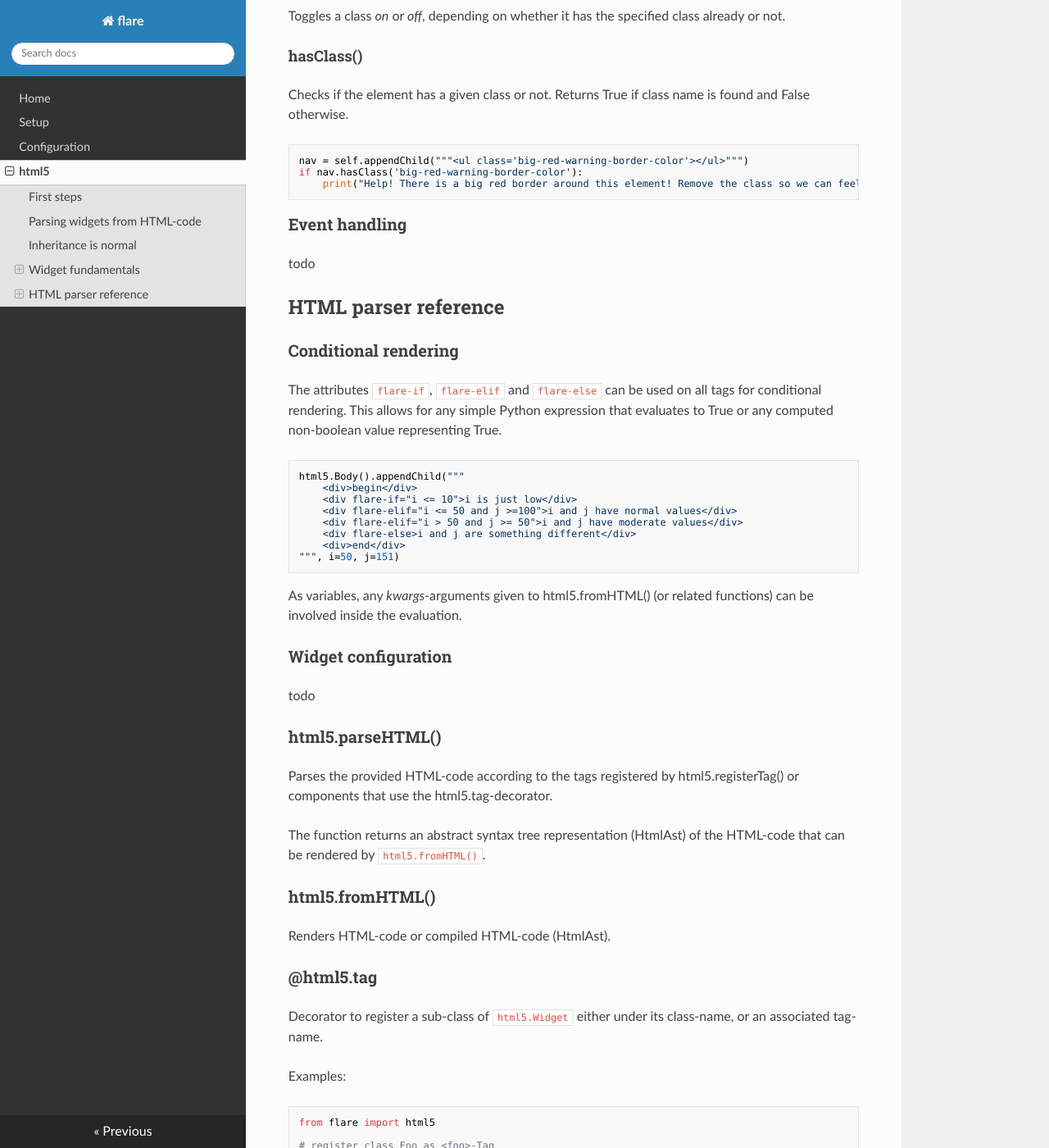
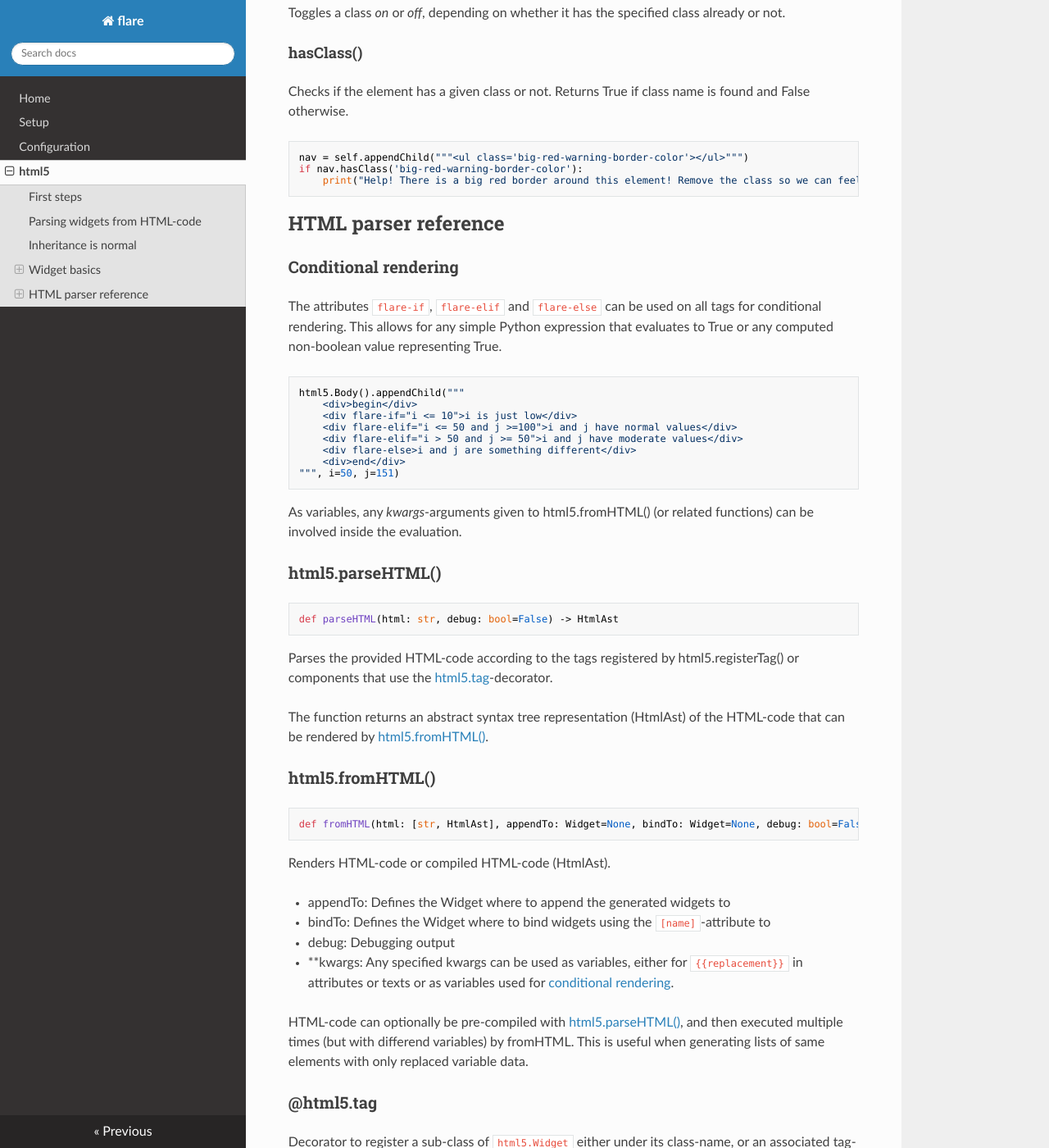
Before and after one commit to passion0714/python, an MkDocs documentation site: the page built from docs/html5.md, in a window 1280 px wide and 1400 px high, scrolled down 5022 px. Shown: the whole window at 82% size. Built offline with MkDocs 1.6.1, drawn with Linux system fonts in a browser that asks for light colours; nearby versions of some CDN libraries; some of the changed text lies outside the part shown.

Commit message:
More documentation, type annotations, vars-deprecation

````diff
--- a/docs/html5.md
+++ b/docs/html5.md
@@ -40,7 +41,7 @@ Summarized:
 
 ## Parsing widgets from HTML-code
 
-Above result can also be achieved much faster, by using the build-in HTML5-parser and renderer.
+Above result can also be achieved much faster, by using the build-in [HTML5-parser and renderer](#html-parser-reference).
 
 ```python
 from flare import *
@@ -61,7 +62,7 @@ ul.prependChild(html5.Li(1337 * 42))
 ul.appendChild("<li>me too</li>", html5.Li("and same as I"))
 ```
 
-The HTML parser can also do more: When component classes (any class that inherits directly from html5.Widget, like html5.Div or so) are decorated with the [html5.tag](#html5.tag)-decorator, these are automatically made available in the HTML-parser for recognition.
+The HTML parser can also do more: When component classes (any class that inherits directly from html5.Widget, like html5.Div or so) are decorated with the [html5.tag](#html5tag)-decorator, these are automatically made available in the HTML-parser for recognition.
 
 ## Inheritance is normal
 
@@ -102,7 +103,8 @@ html5.Body().appendChild(
 
 In this example, we just made our first custom component: The `Link`-class can be arbitrarily used.
 
-## Widget fundamentals
+
+## Widget basics
 
 Following sections describe the most widely used functions of the `html5.Widget`-class which are inherited by any widget or huger component in flare.
 
@@ -119,7 +121,7 @@ def __init__(self, *args, appendTo=None, style=None, **kwargs)
 - `style` allows to specify CSS-classes which are added to the constructed widget using
 - `**kwargs` specifies any other parameters that are passed to `appendChild()`, like variables.
 
-### Building
+### Insertion and removal
 
 These methods manipulate the DOM and it's nodes
 
@@ -196,7 +198,7 @@ Adding a class multiple times might be wanted and is valid. In this case, modify
 
 #### removeClass()
 
-Checks if the object has that class and removes it
+Checks if the widget has that class and removes it
 ```
 nav = self.appendChild("""<ul class='big-red-warning-border-color'></ul>""")
 nav.removeClass('big-red-warning-border-color')
@@ -215,10 +217,6 @@ nav = self.appendChild("""<ul class='big-red-warning-border-color'></ul>""")
 if nav.hasClass('big-red-warning-border-color'):
     print("Help! There is a big red border around this element! Remove the class so we can feel safe again")
 ```
-
-### Event handling
-
-todo
 
 
 ## HTML parser reference
@@ -241,20 +239,33 @@ html5.Body().appendChild("""
 
 As variables, any *kwargs*-arguments given to html5.fromHTML() (or related functions) can be involved inside the evaluation.
 
-### Widget configuration
-
-todo
 
 ### html5.parseHTML()
 
-Parses the provided HTML-code according to the tags registered by html5.registerTag() or components that use the html5.tag-decorator.
+```python
+def parseHTML(html: str, debug: bool=False) -> HtmlAst
+```
 
-The function returns an abstract syntax tree representation (HtmlAst) of the HTML-code that can be rendered by `html5.fromHTML()`.
+Parses the provided HTML-code according to the tags registered by html5.registerTag() or components that use the [html5.tag](#html5tag)-decorator.
+
+The function returns an abstract syntax tree representation (HtmlAst) of the HTML-code that can be rendered by [html5.fromHTML()](#html5fromhtml).
 
 
 ### html5.fromHTML()
 
+```python
+def fromHTML(html: [str, HtmlAst], appendTo: Widget=None, bindTo: Widget=None, debug: bool=False, **kwargs) -> [Widget]
+```
+
 Renders HTML-code or compiled HTML-code (HtmlAst).
+
+- appendTo: Defines the Widget where to append the generated widgets to
+- bindTo: Defines the Widget where to bind widgets using the `[name]`-attribute to
+- debug: Debugging output
+- **kwargs: Any specified kwargs can be used as variables, either for `{{replacement}}` in attributes or texts or as variables used for [conditional rendering](#conditional-rendering).
+
+
+HTML-code can optionally be pre-compiled with [html5.parseHTML()](#html5parsehtml), and then executed multiple times (but with differend variables) by fromHTML. This is useful when generating lists of same elements with only replaced variable data.
 
 
 ### @html5.tag
````
Also changed, not shown: other parts of docs/html5.md (+12 -11 lines), 1 other file.
